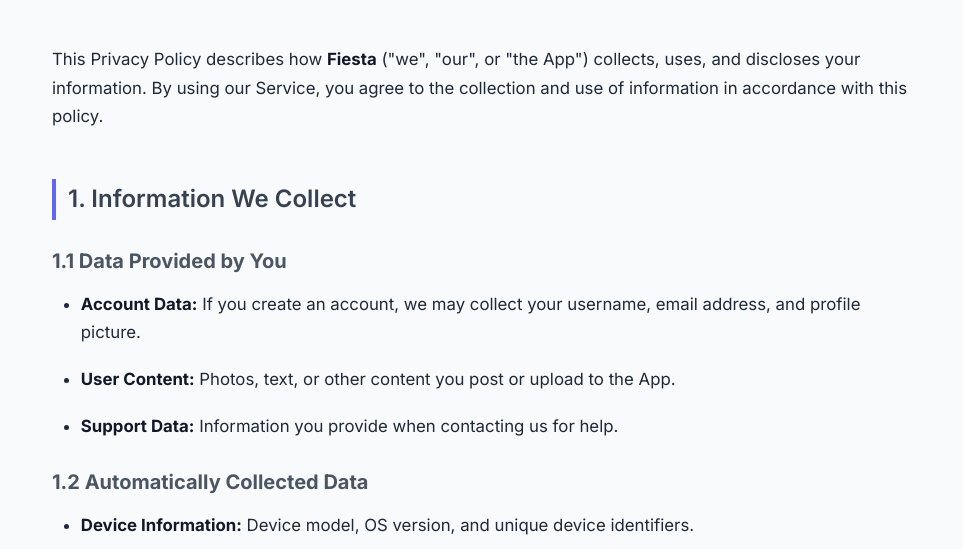
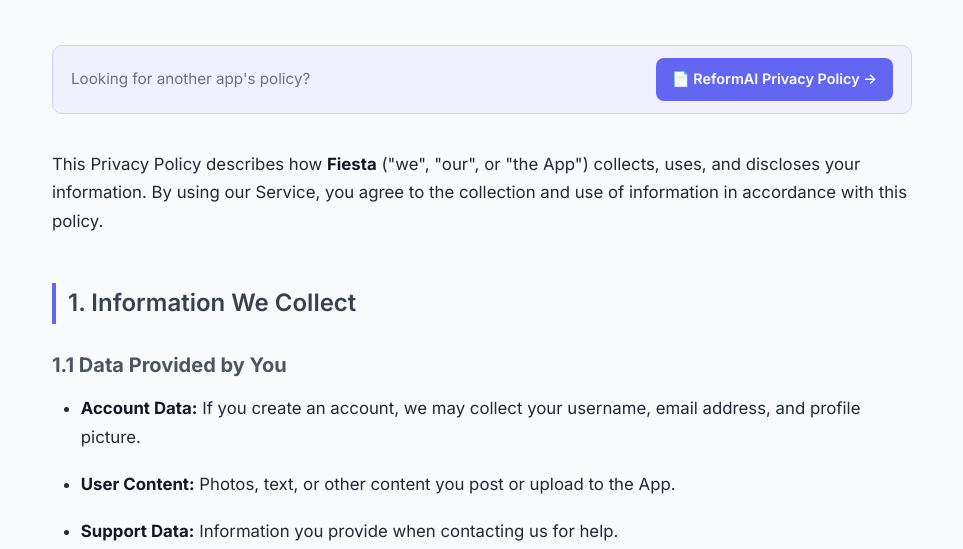
Before and after one commit to ssrcti/fiesta.app, a plain HTML site: page index.html in a window 1280 px wide. Shown: the part 251-800 px from the top of the page, without its empty margins (158-1121 px from the left). Drawn offline with Linux system fonts and the light colour scheme.

Commit message:
Update index.html

```diff
--- a/index.html
+++ b/index.html
@@ -30,6 +30,27 @@
             opacity: 0.85;
             text-decoration: none;
         }
+        .app-nav-bar {
+            display: flex;
+            align-items: center;
+            gap: 12px;
+            background: #f0f0ff;
+            border: 1px solid #d0d3ff;
+            border-radius: 10px;
+            padding: 12px 18px;
+            margin-bottom: 36px;
+            font-size: 0.95rem;
+            color: var(--gray);
+        }
+        .app-nav-bar span {
+            flex: 1;
+        }
+        .app-nav-bar .app-link-btn {
+            margin-top: 0;
+            padding: 9px 16px;
+            font-size: 0.9rem;
+            white-space: nowrap;
+        }
     </style>
 </head>
 <body>
@@ -48,6 +69,11 @@
         <div class="subtitle">Fiesta App</div>
         <div class="last-update">Last Updated: January 26, 2026</div>
     </header>
+
+    <div class="app-nav-bar">
+        <span>Looking for another app's policy?</span>
+        <a href="reformai.html" class="app-link-btn">📄 ReformAI Privacy Policy →</a>
+    </div>
 
     <section>
         <p>This Privacy Policy describes how <strong>Fiesta</strong> ("we", "our", or "the App") collects, uses, and discloses your information. By using our Service, you agree to the collection and use of information in accordance with this policy.</p>
@@ -129,6 +155,11 @@
         <div class="last-update">Última atualização: 26 de janeiro de 2026</div>
     </header>
 
+    <div class="app-nav-bar">
+        <span>Procurando a política de outro app?</span>
+        <a href="reformai.html#pt-version" class="app-link-btn">📄 Política do ReformAI →</a>
+    </div>
+
     <section>
         <p>Esta Política de Privacidade descreve como o <strong>Fiesta</strong> ("nós", "nosso" ou "o App") coleta, usa e divulga suas informações. Ao usar nosso Serviço, você concorda com a coleta e uso de informações de acordo com esta política.</p>
     </section>
```
